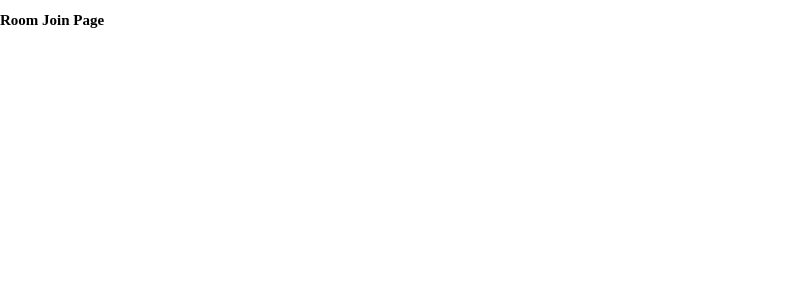
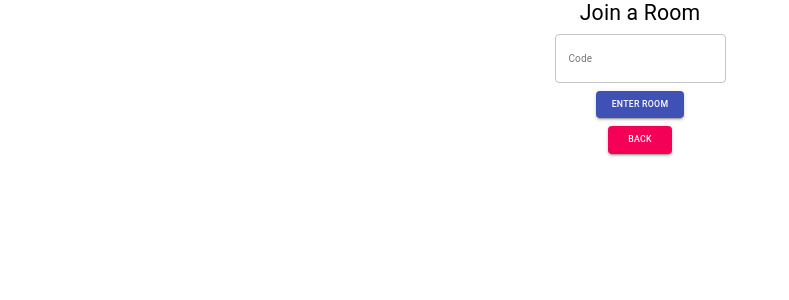
Before and after one commit to kdev307/MuSync, a React (Create React App) app in the folder frontend/: page /join-room in a window 1280 px wide. Shown: the top 300 px of the page, without its empty margins (0-789 px from the left). Built offline with nearby package versions, Linux system fonts and the light colour scheme.

Commit message:
Added functionality for Joining a Room

```diff
--- a/frontend/src/pages/CreateRoom.jsx
+++ b/frontend/src/pages/CreateRoom.jsx
@@ -30,7 +30,7 @@
                 guest_can_pause: formData.guestCanPause,
             }),
         };
-        fetch("/api/create-room", requestOptions)
+        fetch("http://localhost:8000/api/create-room", requestOptions)
             .then((response) => response.json())
             .then((data) => {
                 navigate(`/room/${data.code}`);
--- a/frontend/src/pages/RoomJoin.jsx
+++ b/frontend/src/pages/RoomJoin.jsx
@@ -1,12 +1,71 @@
-import React from "react";
+import React, { useState } from "react";
+import { TextField, Button, Grid, Typography } from "@material-ui/core";
+import { Link, useNavigate } from "react-router-dom";
 
 function RoomJoin() {
+    const [roomCode, setRoomCode] = useState("");
+    const [error, setError] = useState("");
+    const navigate = useNavigate();
+
+    const handleJoinRoom = () => {
+        const requestOptions = {
+            method: "POST",
+            headers: { "Content-Type": "application/json" },
+            body: JSON.stringify({
+                code: roomCode,
+            }),
+        };
+        fetch("/api/join-room", requestOptions)
+            .then((response) => {
+                if (response.ok) {
+                    navigate(`/room/${roomCode}`);
+                } else {
+                    setError("Room not found.");
+                }
+            })
+            .catch((error) => {
+                console.log(error);
+            });
+    };
     return (
-        <div className="page-container">
-            <div>
-                <h2>Room Join Page</h2>
-            </div>
-        </div>
+        <Grid container spacing={1}>
+            <Grid item xs={12} align="center">
+                <Typography variant="h4" component="h4">
+                    Join a Room
+                </Typography>
+            </Grid>
+            <Grid item xs={12} align="center">
+                <TextField
+                    error={error}
+                    label="Code"
+                    placeholder="Enter a Room Code"
+                    value={roomCode}
+                    helperText={error}
+                    variant="outlined"
+                    onChange={(e) => setRoomCode(e.target.value)}
+                />
+            </Grid>
+
+            <Grid item xs={12} align="center">
+                <Button
+                    variant="contained"
+                    color="primary"
+                    onClick={handleJoinRoom}
+                >
+                    Enter Room
+                </Button>
+            </Grid>
+            <Grid item xs={12} align="center">
+                <Button
+                    variant="contained"
+                    color="secondary"
+                    to="/"
+                    component={Link}
+                >
+                    Back
+                </Button>
+            </Grid>
+        </Grid>
     );
 }
 
```
Also changed, not shown: 2 other files (tests, documents, lock files or other folders).
